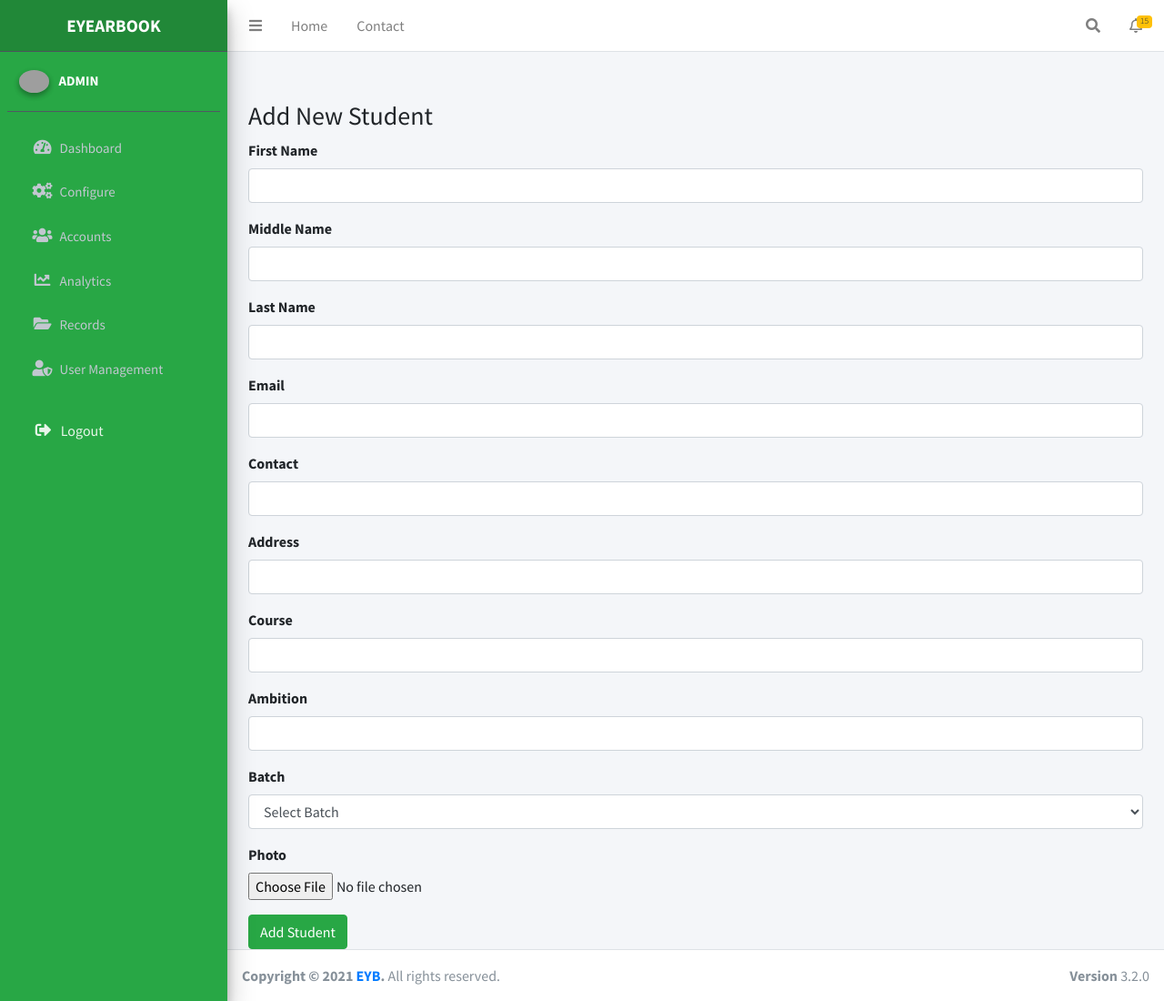
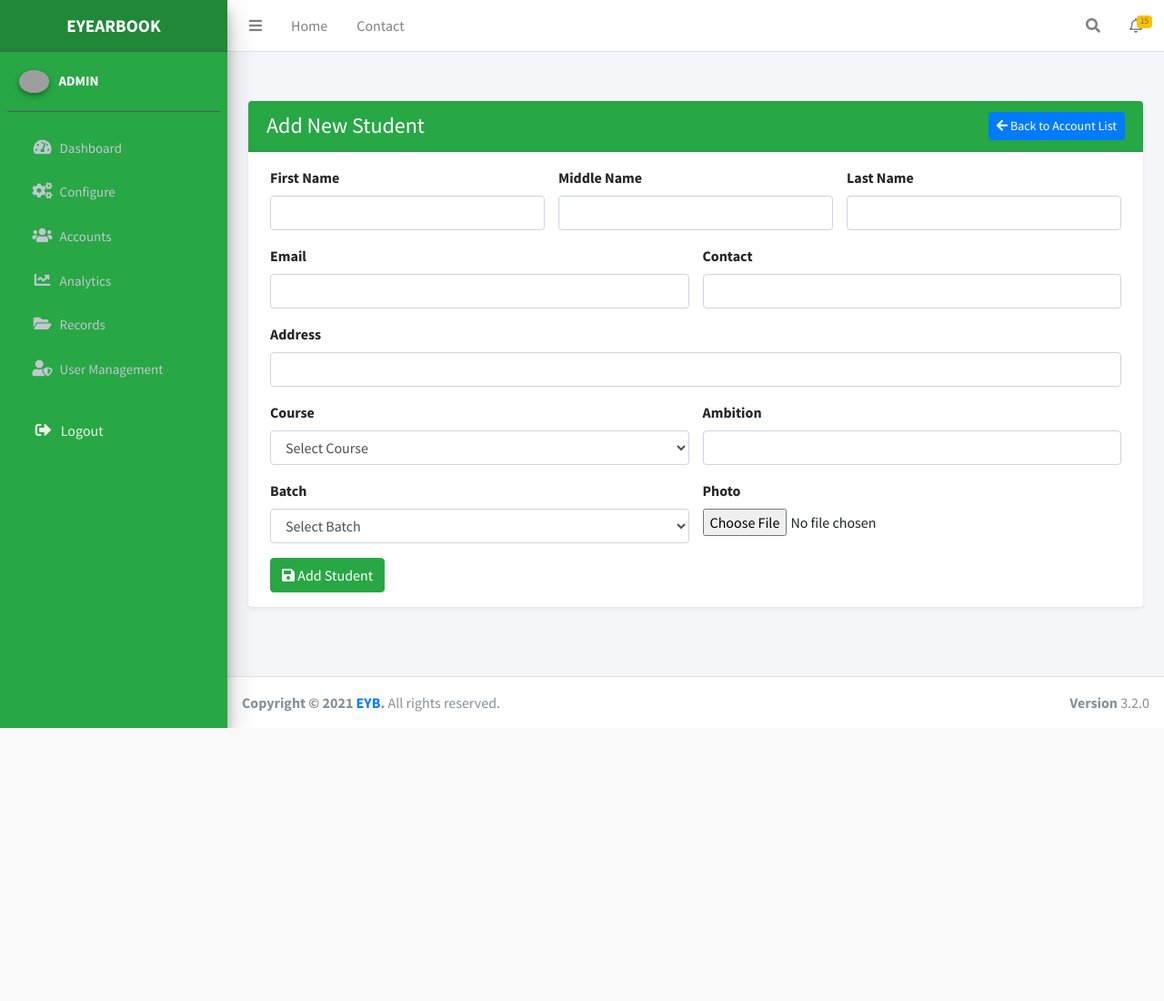
Before and after one commit to xxiimcha/eyearbook, a Django app: page /accounts/add-student/ in a window 1280 px wide. Shown: the whole page at 91% size. After the commit the page ends 800 px from the top, so only its background shows below. Run offline with Django 5.2, Linux system fonts and the light colour scheme; data comes from the database, SQL or seed files in the repository; both versions use the stored data as it was after the commit; some libraries are stand-ins or nearby versions; grey boxes are pictures that could not be loaded.

Commit message:
Enhance student form - admin

```diff
--- a/main/templates/main/accounts/account_list.html
+++ b/main/templates/main/accounts/account_list.html
@@ -13,7 +13,7 @@
     <div class="card-header d-flex justify-content-between align-items-center">
         <h3 class="card-title mb-0">Accounts</h3>
         <div class="d-flex justify-content-end">
-            <a href="{% url 'add_student' %}" class="btn btn-success mr-2">
+            <a href="{% url 'add_student' %}" class="btn btn-success mr-2 ml-auto">
                 <i class="fas fa-user-plus"></i> Add Student
             </a>
             <a href="{% url 'import_student' %}" class="btn btn-primary">
--- a/main/templates/main/accounts/add_student.html
+++ b/main/templates/main/accounts/add_student.html
@@ -2,44 +2,62 @@
 {% block title %}Add Student{% endblock %}
 
 {% block content %}
-<div class="container mt-4">
-    <h3>Add New Student</h3>
+<div class="container py-4">
+    <div class="card shadow-sm border-0">
+        <div class="card-header bg-success text-white d-flex justify-content-between align-items-center">
+            <h4 class="mb-0">Add New Student</h4>
+            <a href="{% url 'account_list' %}" class="btn btn-primary btn-sm ml-auto">
+                <i class="fas fa-arrow-left"></i> Back to Account List
+            </a>
+        </div>
+        <div class="card-body px-4 py-3">
             <form method="POST" enctype="multipart/form-data">
                 {% csrf_token %}
-        <div class="form-group">
-            <label>First Name</label>
+                <div class="row">
+                    <div class="col-md-4 mb-3">
+                        <label><strong>First Name</strong></label>
                         <input name="first_name" class="form-control" required>
                     </div>
-        <div class="form-group">
-            <label>Middle Name</label>
+                    <div class="col-md-4 mb-3">
+                        <label><strong>Middle Name</strong></label>
                         <input name="middle_name" class="form-control">
                     </div>
-        <div class="form-group">
-            <label>Last Name</label>
+                    <div class="col-md-4 mb-3">
+                        <label><strong>Last Name</strong></label>
                         <input name="last_name" class="form-control" required>
                     </div>
-        <div class="form-group">
-            <label>Email</label>
+                    <div class="col-md-6 mb-3">
+                        <label><strong>Email</strong></label>
                         <input name="email" type="email" class="form-control" required>
                     </div>
-        <div class="form-group">
-            <label>Contact</label>
+                    <div class="col-md-6 mb-3">
+                        <label><strong>Contact</strong></label>
                         <input name="contact" class="form-control" required>
                     </div>
-        <div class="form-group">
-            <label>Address</label>
+                    <div class="col-12 mb-3">
+                        <label><strong>Address</strong></label>
                         <input name="address" class="form-control" required>
                     </div>
-        <div class="form-group">
-            <label>Course</label>
-            <input name="course" class="form-control" required>
+                    <div class="col-md-6 mb-3">
+                        <label><strong>Course</strong></label>
+                        <select name="course" class="form-control" required>
+                            <option value="">Select Course</option>
+                            <option value="BSFAS">Bachelor of Science in Fisheries and Aquatic Sciences (BSFAS)</option>
+                            <option value="BSEd-English">Bachelor of Secondary Education (BSEd) - Major in English</option>
+                            <option value="BSEd-Bio">Bachelor of Secondary Education (BSEd) - Major in Biological Science</option>
+                            <option value="BEEd">Bachelor of Elementary Education (BEEd)</option>
+                            <option value="BSHM">Bachelor of Science in Hospitality Management (BSHM)</option>
+                            <option value="BSBA">Bachelor of Science in Business Administration (BSBA)</option>
+                            <option value="BSCS">Bachelor of Science in Computer Science (BSCS)</option>
+                            <option value="BSIT">Bachelor of Science in Information Technology (BSIT)</option>
+                        </select>
                     </div>
-        <div class="form-group">
-            <label>Ambition</label>
+                    <div class="col-md-6 mb-3">
+                        <label><strong>Ambition</strong></label>
                         <input name="ambition" class="form-control">
                     </div>
-        <div class="form-group">
-            <label>Batch</label>
+                    <div class="col-md-6 mb-3">
+                        <label><strong>Batch</strong></label>
                         <select name="batch_id" class="form-control" required>
                             <option value="">Select Batch</option>
                             {% for batch in batches %}
@@ -47,11 +65,18 @@
                             {% endfor %}
                         </select>
                     </div>
-        <div class="form-group">
-            <label>Photo</label>
+                    <div class="col-md-6 mb-4">
+                        <label><strong>Photo</strong></label>
                         <input type="file" name="photo" class="form-control-file">
                     </div>
-        <button class="btn btn-success">Add Student</button>
+                </div>
+                <div class="text-end">
+                    <button class="btn btn-success">
+                        <i class="fas fa-save"></i> Add Student
+                    </button>
+                </div>
             </form>
         </div>
+    </div>
+</div>
 {% endblock %}
--- a/main/views.py
+++ b/main/views.py
@@ -335,7 +335,7 @@ def add_graduate(request, batch_id):
         public_key_clean = public_key_pem.decode().replace("-----BEGIN PUBLIC KEY-----", "").replace("-----END PUBLIC KEY-----", "").replace("\n", "")
 
         # Hash the private key
-        hashed_private_key = bcrypt.hashpw(private_key_pem, bcrypt.gensalt()).decode()
+        plain_private_key = private_key_pem.decode()
 
         # Create an account record
         Account.objects.create(
@@ -468,7 +468,6 @@ def analytics_view(request):
     }
     return render(request, "main/analytics.html", context)
 
-
 def add_student_view(request):
     batches = Batch.objects.all()
 
@@ -514,18 +513,18 @@ def add_student_view(request):
             format=serialization.PublicFormat.SubjectPublicKeyInfo
         )
 
-        # Clean public key for storage
+        # Clean public key (strip headers for DB)
         public_key_clean = public_key_pem.decode().replace("-----BEGIN PUBLIC KEY-----", "").replace("-----END PUBLIC KEY-----", "").replace("\n", "")
-        hashed_private_key = bcrypt.hashpw(private_key_pem, bcrypt.gensalt()).decode()
+        private_key_plain = private_key_pem.decode()  # Plaintext private key
 
-        # Save Account
+        # Save Account with plaintext private key
         Account.objects.create(
             graduate=graduate,
             public_key=public_key_clean,
-            private_key=hashed_private_key
+            private_key=private_key_plain
         )
 
-        # ✅ Send RSA keys via email
+        # Send email with keys
         subject = 'Your eYearbook Access Keys'
         message = f"""
 Hello {first_name} {last_name},
@@ -539,7 +538,7 @@ Below are your RSA access keys. Keep them safe:
 {public_key_pem.decode()}
 
 🔒 Private Key:
-{private_key_pem.decode()}
+{private_key_plain}
 ------------------------------
 
 The private key is confidential and will be required for secure access.
@@ -558,6 +557,7 @@ eYearbook Admin Team
         return redirect('account_list')
 
     return render(request, 'main/accounts/add_student.html', {'batches': batches})
+
 
 def import_student_view(request):
     if request.method == "POST":
```
Also changed, not shown: db.sqlite3, media/graduates/photos/484971926_1345999209949275_6553829561917704306_n.jpg (added), 1 other file. Lines whose indentation alone changed are shown as unchanged.
